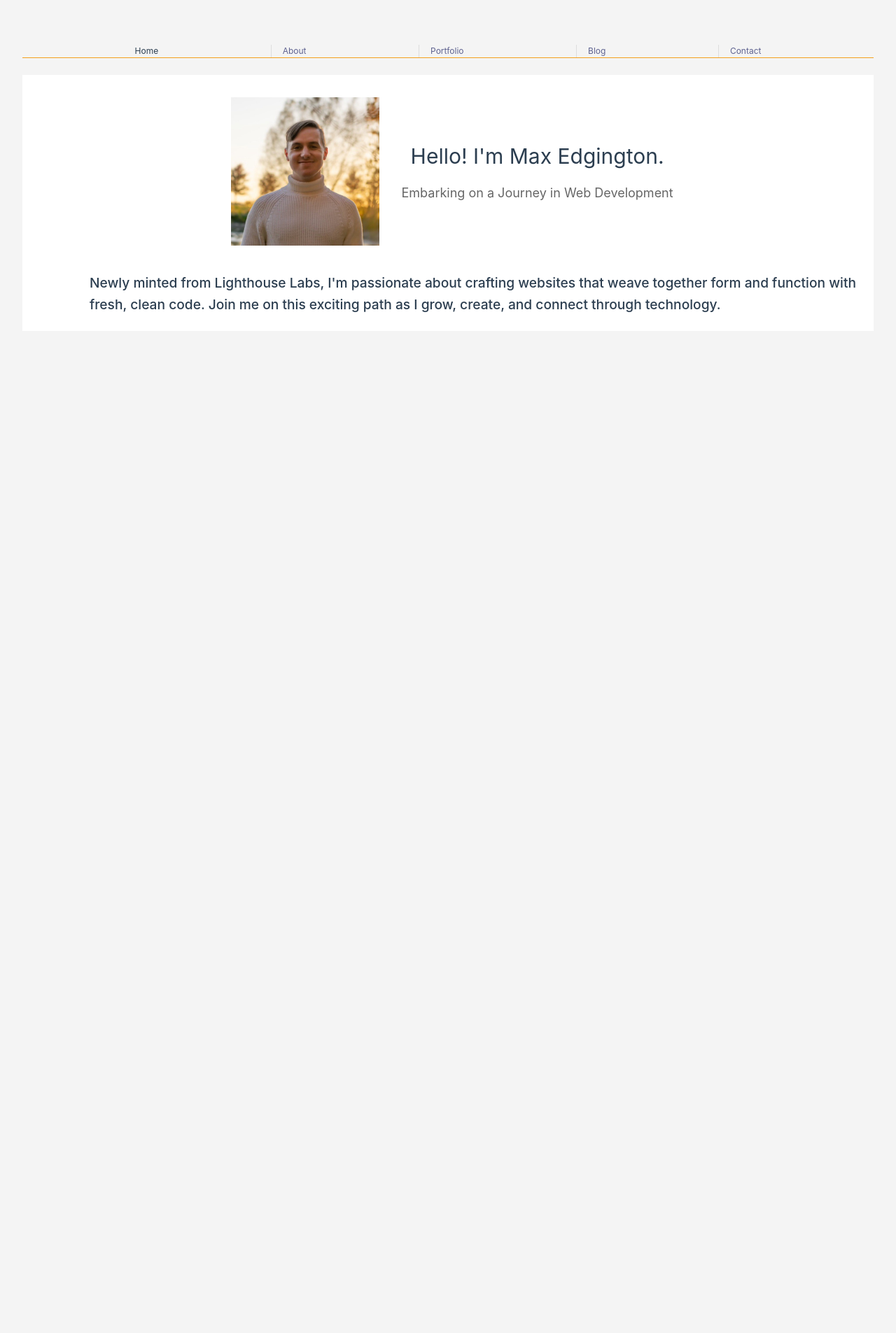
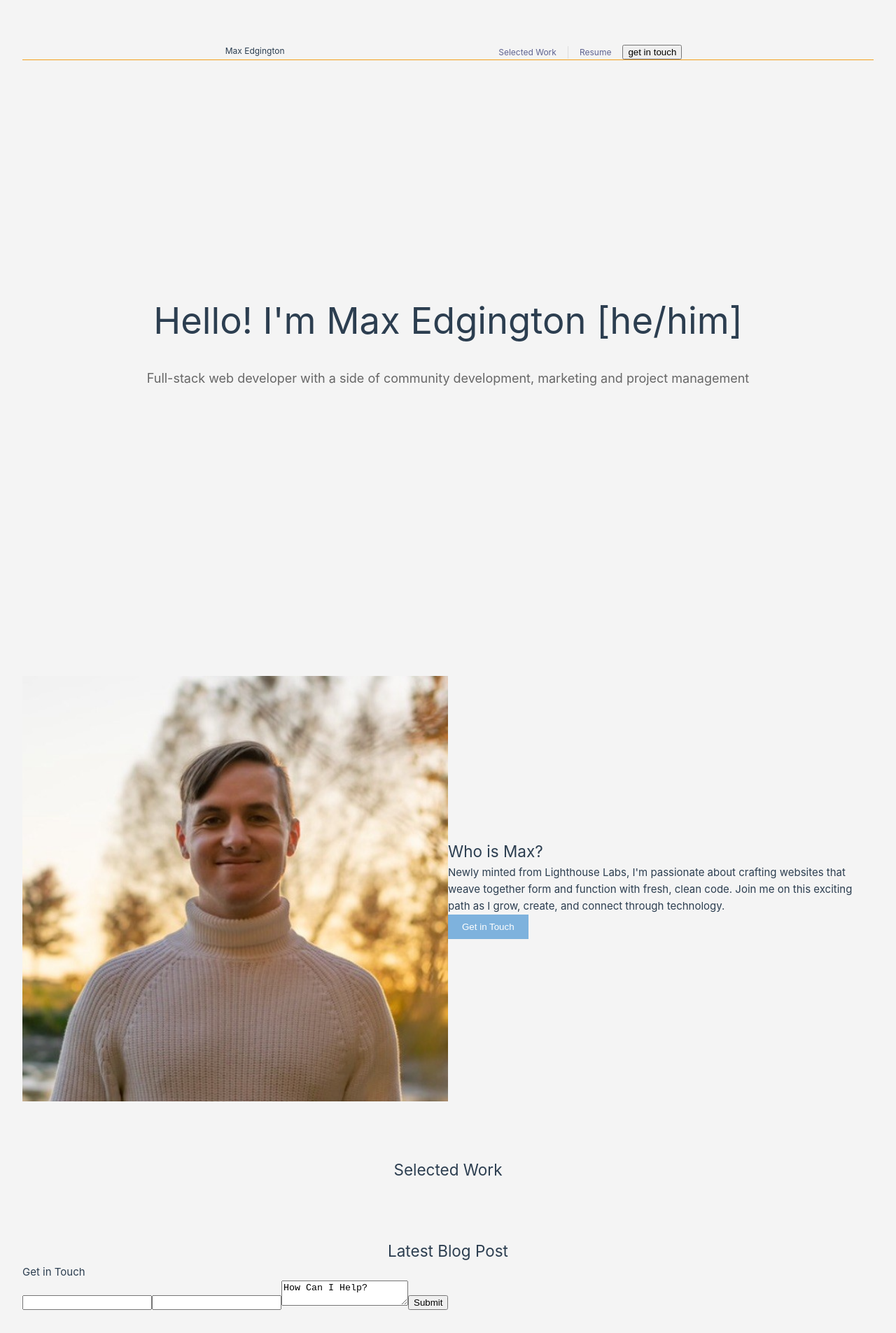
Before and after one commit to MaxEdgington/personal-website, a Vue app: page / in a window 1280 px wide. Shown: the whole page at 70% size. Before the commit the page ends 800 px from the top, so only its background shows below. Built offline with nearby package versions, Linux system fonts and the light colour scheme.

Commit message:
"Restucture hero page, start contact component"

```diff
--- a/src/App.vue
+++ b/src/App.vue
@@ -27,11 +27,15 @@ onMounted(() => {
       <!-- <HelloWorld msg="You did it!" /> -->
 
       <nav>
-        <RouterLink to="/">Home</RouterLink>
-        <RouterLink to="/about">About</RouterLink>
-        <RouterLink to="/portfolio">Portfolio</RouterLink>
-        <RouterLink to="/blog">Blog</RouterLink>
-        <RouterLink to="/contact">Contact</RouterLink>
+        <section class="left-nav">
+        <RouterLink to="/">Max Edgington</RouterLink>
+        </section>
+        <section class="right-nav">
+        <RouterLink to="/about">Selected Work</RouterLink>
+        <RouterLink to="/contact">Resume</RouterLink>
+        <button>get in touch</button>
+        </section>
+
       </nav>
     </div>
   </header>
--- /dev/null
+++ b/src/components/GetInTouch.vue
@@ -0,0 +1,11 @@
+<template>
+<section>
+    <header> Get in Touch</header>
+    <form>
+        <input>
+        <input>
+        <textarea>How Can I Help?</textarea>
+        <button> Submit</button>
+    </form>
+</section>
+</template>
--- a/src/components/TheWelcome.vue
+++ b/src/components/TheWelcome.vue
@@ -1,5 +1,6 @@
 <script setup lang="ts">
 import WelcomeItem from './WelcomeItem.vue'
+import GetInTouch from './GetInTouch.vue'
 import DocumentationIcon from './icons/IconDocumentation.vue'
 import ToolingIcon from './icons/IconTooling.vue'
 import EcosystemIcon from './icons/IconEcosystem.vue'
@@ -9,73 +10,95 @@ import HeroImg from '@/assets/1604438705335.jpg'
 </script>
 
 <template>
-  <section class = "hero-background">
   <header>
-    <img :src="HeroImg" alt="Image of Max">
-    <section class = "header-text">
-      <h1>Hello! I'm Max Edgington.</h1>
-      <h4> Embarking on a Journey in Web Development</h4>
+    <section class="header-text">
+      <h1>Hello! I'm Max Edgington [he/him]</h1>
+      <h4>Full-stack web developer with a side of community development, marketing and project management</h4>
     </section>
   </header>
 
+  <section class="who-max">
+    <img :src="HeroImg" alt="Image of Max">
+    <div>
+      <h2>Who is Max?</h2>
+      <p>Newly minted from Lighthouse Labs, I'm passionate about crafting websites that weave together form and function
+        with fresh, clean code. Join me on this exciting path as I grow, create, and connect through technology.</p>
+      <button class="custom-button">Get in Touch</button>
+    </div>
+  </section>
 
-  <WelcomeItem>
-    <template #heading>
+  <section class="selected-work">
+    <h2>Selected Work</h2>
+    <!-- Add your work items here -->
+  </section>
 
-    Newly minted from Lighthouse Labs, I'm passionate about crafting websites that weave together form and function with fresh, clean code. Join me on this exciting path as I grow, create, and connect through technology.
-     </template>
-  </WelcomeItem>
+  <section class="blog">
+    <h2>Latest Blog Post</h2>
+    <!-- Add your blog content here -->
+  </section>
 
-  </section>
+  <GetInTouch />
 </template>
 
 
+
+
+
 <style scoped>
-
 header {
   display: flex;
   align-items: center;
   justify-content: center;
   text-align: center;
-  gap: 20px; /* Space between image and text */
-  padding: 20px;
-}
-
-
-.header-text h4 {
-  font-size: 1.2em; /* Adjust as needed */
-  color: #666; /* Example color */
+  min-height: 100vh;
+  /* Fill the viewport height */
 }
 
 .header-text h1 {
-  font-size: 2em; /* Adjust as needed */
-  margin-bottom: 0.5em; /* Spacing between the h1 and h4 */
+  font-size: 3.5em;
+  /* Larger font size for emphasis */
+  margin-bottom: 0.5em;
 }
 
-
-.top-about-section {
-  background-color: blue;
-
+.header-text h4 {
+  font-size: 1.2em;
+  color: #666;
 }
 
-
-.hero-background {
-  margin-top: 2%;
-  background-color: #FFFFFF;
-
-
-}
-img{
-  width: 20%;
-  float: Left;
-  padding: 1%;
+.who-max,
+.selected-work,
+.blog {
+  display: flex;
+  align-items: center;
+  justify-content: space-around;
+  margin-top: 5rem;
+  /* Consistent top margin for sections */
 }
 
+.who-max img,
+.who-max div {
+  flex: 1;
+}
+
+.who-max img {
+  max-width: 100%;
+  height: auto;
+}
+
+.custom-button {
+  background-color: #7EB2DD;
+  border: none;
+  padding: 10px 20px;
+  color: white;
+  cursor: pointer;
+}
 
 @media (max-width: 768px) {
-  header {
+
+  .who-max,
+  .selected-work,
+  .blog {
     flex-direction: column;
+    text-align: center;
   }
-}
-
-</style>
+}</style>
--- a/src/views/BlogView.vue
+++ /dev/null
@@ -1,15 +0,0 @@
-<template>
-    <div class="blog">
-        <h1>This is a blog page</h1>
-    </div>
-</template>
-
-<style>
-/* @media (min-width: 1024px) {
-    .blog {
-        min-height: 100vh;
-        display: flex;
-        align-items: center;
-    }
-} */
-</style>
--- a/src/views/ContactView.vue
+++ b/src/views/ContactView.vue
@@ -1,6 +1,6 @@
 <template>
     <div class="contact">
-        <h1>This is a contact page</h1>
+        <h1>Resume Page</h1>
     </div>
 </template>
 
--- a/src/views/PortfolioView.vue
+++ /dev/null
@@ -1,15 +0,0 @@
-<template>
-    <div class="portfolio">
-        <h1>This is a portfolio page</h1>
-    </div>
-</template>
-
-<style>
-/* @media (min-width: 1024px) {
-    .portfolio {
-        min-height: 100vh;
-        display: flex;
-        align-items: center;
-    }
-} */
-</style>
```
